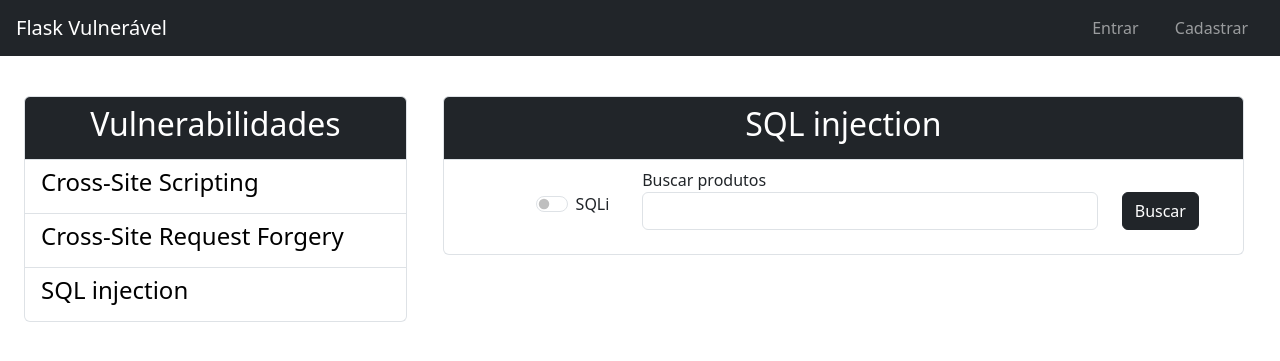
After one commit to Lucas-Vini/vul-flask, a Flask app: page /sql_injection in a window 1280 px wide. The commit adds this page. Shown: the top 361 px of the page. Run offline with Flask 3, Linux system fonts and the light colour scheme; some libraries are stand-ins or nearby versions.

Commit message:
new project archtecture and including sql injection view

```diff
--- a/app/__init__.py
+++ b/app/__init__.py
@@ -1,12 +1,14 @@
 from flask import Flask
 from app.ping import ping
-from app.vulapp import vulapp
+from app.vulapp import auth
+from app.vulapp import sql_injection
 import os
 from app.vulapp.database.db import init_db, db
 
 ACTIVE_ENDPOINTS = (
 	("/", ping),
-	("/", vulapp )
+	("/", auth ),
+	("/", sql_injection)
 	)
 
 def create_app():
--- a/app/templates/base.html
+++ b/app/templates/base.html
@@ -46,7 +46,7 @@
                                 <li class="list-group-item list-group-item-action text-center bg-dark "><h2 class="text-white">Vulnerabilidades</h2></li>
                                 <li class="list-group-item list-group-item-action"><a href="" class="sidebar-link"><h4>Cross-Site Scripting</h4> </a></li>
                                 <li class="list-group-item list-group-item-action"><a href="" class="sidebar-link"><h4>Cross-Site Request Forgery</h4> </a></li>
-                                <li class="list-group-item list-group-item-action"><a href="" class="sidebar-link"><h4>SQL injection</h4> </a></li>
+                                <li class="list-group-item list-group-item-action"><a href="/sql_injection" class="sidebar-link"><h4>SQL injection</h4> </a></li>
                             </ul>
                         </div>
                     </div>
--- /dev/null
+++ b/app/templates/sql_injection.html
@@ -0,0 +1,37 @@
+{% extends 'base.html' %}
+
+{% block container %}
+<ul class="list-group nav nav-pills">
+    <li class="list-group-item list-group-item-action text-center bg-dark "><h2 class="text-white">SQL injection</h2></li>
+<li class="list-group-item">
+        <div class="container-fluid">
+            <div class="row">
+                <div class="col-sm-10 offset-1">
+                    <form action="" method="post" novalidate>
+                        <div class="row">
+                                {{ form.hidden_tag() }}
+                            <div class="form-group col-sm-2">
+                                <br>
+                                <p class="form-switch form-check">
+                                    {{ form.sql_injection.label(class_="form-check-label") }}
+                                    {{ form.sql_injection(class_="form-control form-check-input") }}
+                                </p>
+                            </div>
+                            <div class="form-group col-sm-9">
+                                <p>
+                                    {{ form.search.label }}<br>
+                                    {{ form.search(class_="form-control") }}
+                                </p>
+                            </div>
+                            <div class="text-center col-sm-1">
+                                <br>
+                                {{ form.submit(class_="btn btn-dark") }}
+                            </div>
+                        </div>
+                    </form>
+                </div>
+            </div>
+        </div>
+    </li>
+</ul>
+{% endblock %}
--- a/app/vulapp/__init__.py
+++ b/app/vulapp/__init__.py
@@ -1,3 +1,4 @@
-from app.vulapp.views.vulapp import vulapp
+from app.vulapp.views.auth import auth
+from app.vulapp.views.sql_injection	import sql_injection
 
-__all__ = ["vulapp"]
+__all__ = ["auth", "sql_injection"]
--- /dev/null
+++ b/app/vulapp/forms/sql_injection.py
@@ -0,0 +1,8 @@
+from flask_wtf import FlaskForm
+from wtforms import StringField, SubmitField, BooleanField
+from wtforms.validators import DataRequired, Length
+
+class SearchForm(FlaskForm):
+    search = StringField('Buscar produtos', validators=[DataRequired(), Length(0, 128)])
+    sql_injection = BooleanField('SQLi')
+    submit = SubmitField('Buscar')
--- a/app/vulapp/handlers/auth.py
+++ b/app/vulapp/handlers/auth.py
@@ -5,10 +5,13 @@ class SignUpHandler():
 		self.username = username
 		self.password_hash = generate_password_hash(password)
 
-		if self.user_exist:
+		if self.user_exist(self.username):
 			return False
 		else:
 			self.create_user(self.username, self.password_hash)
 
+	def user_exist(self, username):
+		pass
+
 	def create_user(self, username, password_hash):
 		pass
--- a/app/vulapp/views/vulapp.py
+++ b/app/vulapp/views/auth.py
@@ -3,13 +3,13 @@ from flask import render_template, redirect, flash
 from app.vulapp.forms.auth import SignUpForm
 from app.vulapp.handlers.auth import SignUpHandler
 
-vulapp = Blueprint("vulapp", __name__)
+auth = Blueprint("auth", __name__)
 
-@vulapp.route("/")
+@auth.route("/")
 def home():
 	return render_template('index.html')
 
-@vulapp.route("/signup", methods = ['GET', 'POST'])
+@auth.route("/signup", methods = ['GET', 'POST'])
 def signup():
 	form = SignUpForm()
 
--- /dev/null
+++ b/app/vulapp/views/sql_injection.py
@@ -0,0 +1,15 @@
+from flask import Blueprint
+from flask import render_template
+from app.vulapp.forms.sql_injection import SearchForm
+
+sql_injection = Blueprint("sql_injection", __name__)
+
+
+@sql_injection.route("/sql_injection", methods = ['GET', 'POST'])
+def search():
+	form = SearchForm()
+
+	if form.validate_on_submit():
+		result = SearchHandler(form.search.data, form.sql_injection.data)
+
+	return render_template('sql_injection.html', title="SQL Injection", form=form)
```
